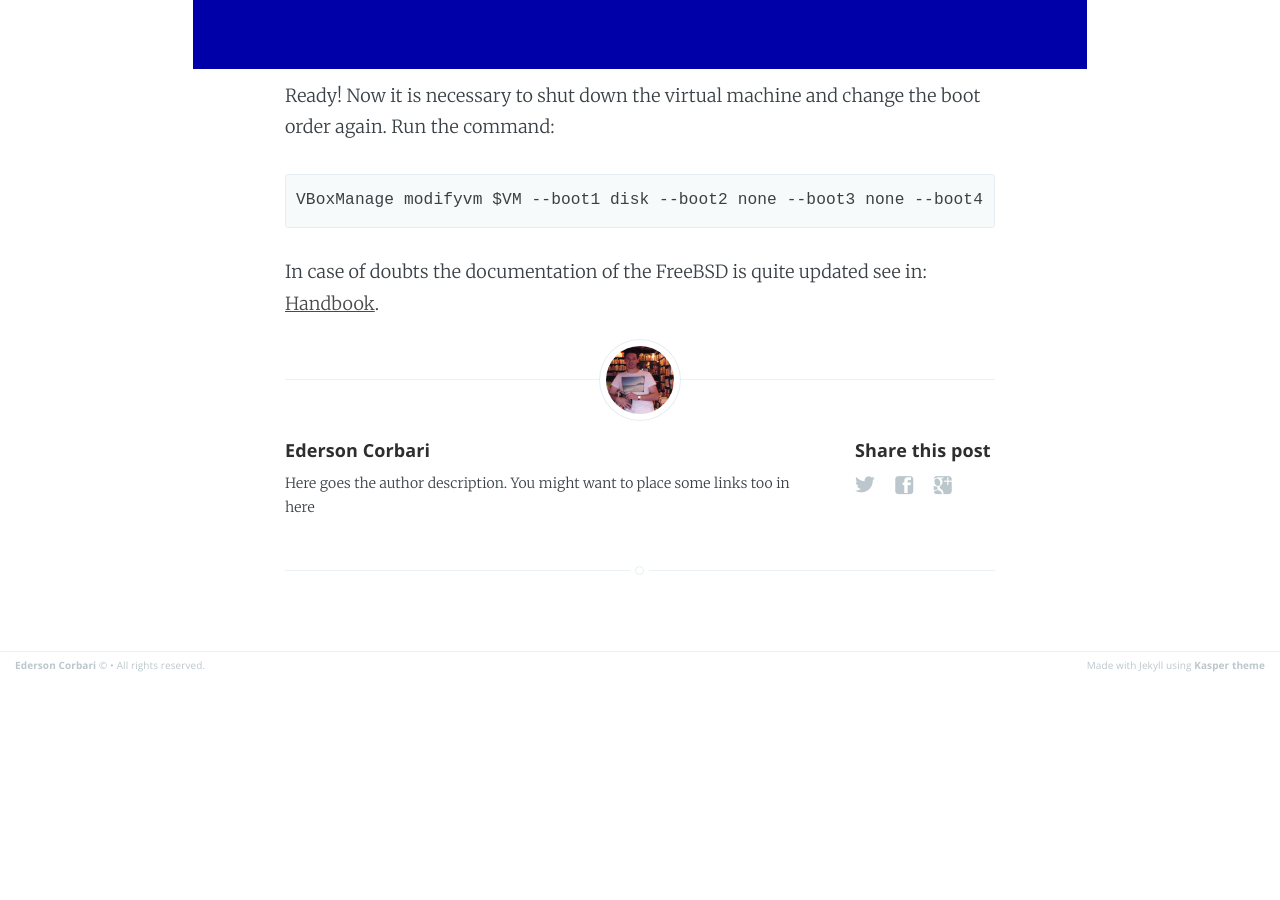
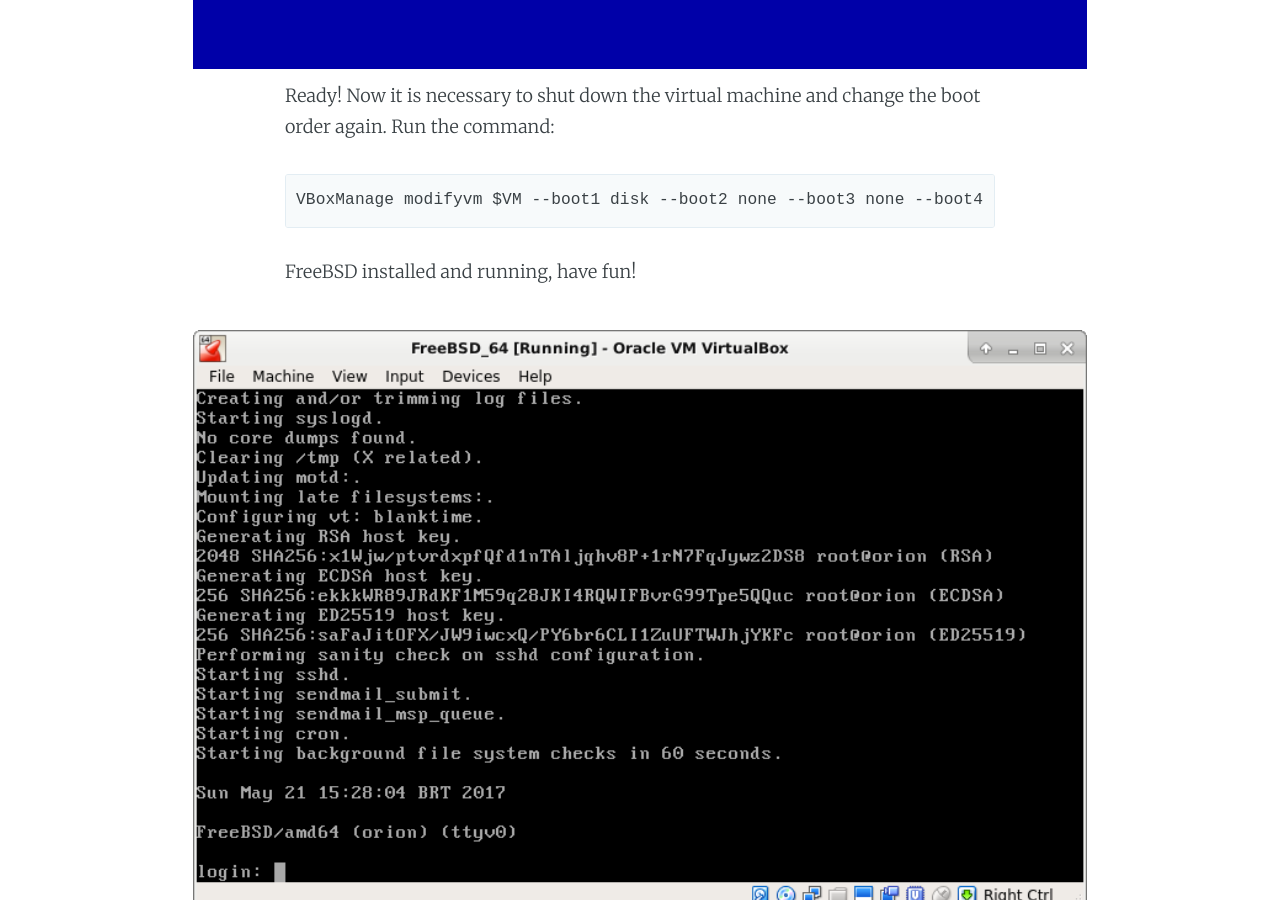
Before and after one commit to edersoncorbari/edersoncorbari.github.io, a Jekyll site: the page built from _posts/2017-05-21-freebsd-vm.html, in a window 1280 px wide and 900 px high, scrolled down 18999 px. Built offline with Jekyll 4.4.1, drawn with Linux system fonts in a browser that asks for light colours; before the commit the page ends 19678 px from its top, so only the background shows below that.

Commit message:
1. Add new image in post.

```diff
--- a/_posts/2017-05-21-freebsd-vm.html
+++ b/_posts/2017-05-21-freebsd-vm.html
@@ -286,4 +286,8 @@
 VBoxManage modifyvm $VM --boot1 disk --boot2 none --boot3 none --boot4 none
 </pre>
 
+<p>FreeBSD installed and running, have fun!</p>
+
+<img src="{{ post.url }}/assets/blog/2017-05-21/29.png" >
+
 <p>In case of doubts the documentation of the FreeBSD is quite updated see in:  <a href="https://www.freebsd.org/doc/handbook/">Handbook</a>.
```
